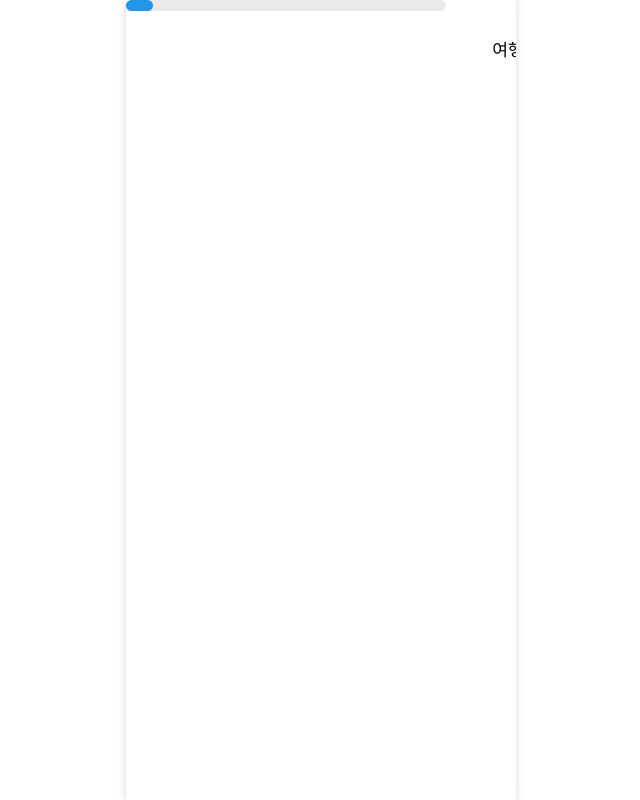
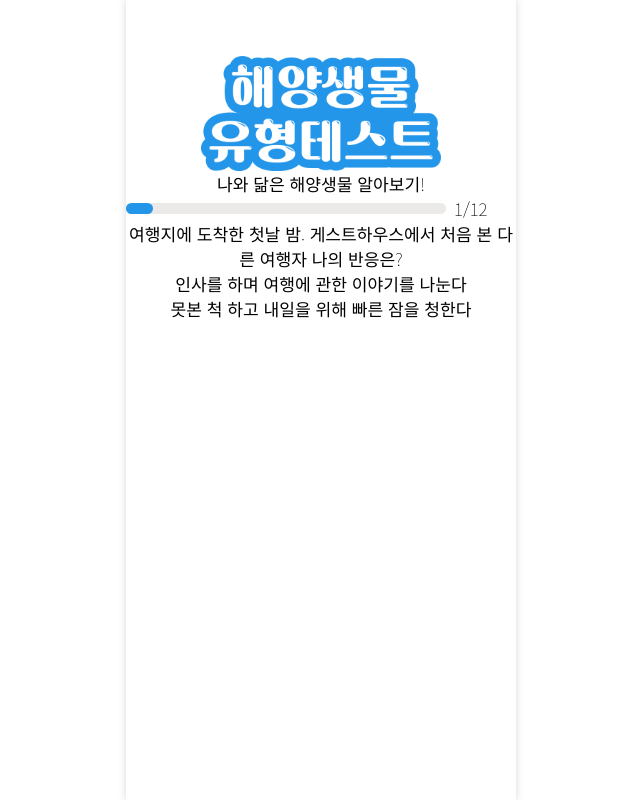
Before and after one commit to youngjun0427/SIDE-PROJECT, a React (Create React App) app in the folder my-app/: page /options in a window 1280 px wide. Shown: the whole page, without its empty margins (319-959 px from the left). Built offline with nearby package versions, Linux system fonts and the light colour scheme; a web font is replaced by a local one.

Commit message:
docs: creatRoot 설정 추가 및 Options 스타일드 컴포넌트 수정 "

```diff
--- a/my-app/src/App.css
+++ b/my-app/src/App.css
@@ -1,4 +1,4 @@
-.App {
+/* .App {
   text-align: center;
 }
 
@@ -35,4 +35,4 @@
   to {
     transform: rotate(360deg);
   }
-}
+} */
--- a/my-app/src/App.jsx
+++ b/my-app/src/App.jsx
@@ -1,54 +1,26 @@
-import { BrowserRouter, Route, Routes } from 'react-router-dom';
-import styled from 'styled-components';
+import { Route, Routes } from 'react-router-dom';
 import GlobalStyle from './styles/GlobalStyle';
 
 import Home from './components/Home/Home';
 import Options from './components/Options/Options';
 import Result from './components/Result/Result';
 import NotFound from './components/NotFound';
+import MainLayout from './components/styles/MainLayout';
 
-function App() {
+const App = () => {
   return (
     <>
-      <BrowserRouter>
-        <GlobalStyle />
-        <FrameMain>
-          <ScreenContainer>
-            <ScreenPage>
-              <Routes>
-                <Route path="/" element={<Home />} />
-                <Route path="/options" element={<Options />} />
-                <Route path="/result/:mbtiName" element={<Result />} />
-                <Route path="/*" element={<NotFound />} />
-              </Routes>
-            </ScreenPage>
-          </ScreenContainer>
-        </FrameMain>
-      </BrowserRouter>
+      <GlobalStyle />
+      <MainLayout>
+        <Routes>
+          <Route path='/' element={<Home />} />
+          <Route path='/options' element={<Options />} />
+          <Route path='/result/:mbtiName' element={<Result />} />
+          <Route path='/*' element={<NotFound />} />
+        </Routes>
+      </MainLayout>
     </>
   );
-}
+};
 
 export default App;
-
-const FrameMain = styled.main`
-  position: relative;
-  max-width: 390px;
-  margin: 0 auto;
-  /* background-color: var(--main-bg-color); */
-  box-shadow: rgb(0 0 0 / 16%) 0px 0px 8px;
-  overflow: hidden;
-  word-break: break-all;
-`;
-
-const ScreenContainer = styled.div`
-  display: flex;
-  height: 100vh;
-  flex-direction: column;
-`;
-
-const ScreenPage = styled.div`
-  position: relative;
-  flex: 1 1 0%;
-  overflow-y: auto;
-`;
--- a/my-app/src/components/Options/Options.jsx
+++ b/my-app/src/components/Options/Options.jsx
@@ -9,7 +9,7 @@ const Options = () => {
   const [num, setNum] = useState(0);
   const [currentSlide, setCurrentSlide] = useState(1);
   const slideRef = createRef(null);
-  const TOTAL_SLIDES = 12;
+
   const Navigate = useNavigate();
   const [mbti, setMbti] = useState([]);
   const [value, setValue] = useState(1);
@@ -51,6 +51,8 @@ const Options = () => {
     }, 3000);
   };
 
+  const TOTAL_SLIDES = 12;
+
   useEffect(() => {
     currentSlide > TOTAL_SLIDES && mbtiChecker();
     // eslint-disable-next-line react-hooks/exhaustive-deps
@@ -62,13 +64,18 @@ const Options = () => {
 
   return (
     <>
-      <OptionsSection>
+      <OptionsSection id='root'>
         {!loading && (
           <>
-            <OptionsBox ref={slideRef}>
+            <OptionsSlider ref={slideRef} TOTAL_SLIDES={12}>
               {Questions.map((item) => {
                 return (
                   <OptionsContent key={item.id}>
+                    <LogoBox>
+                      <img src='img/test-logo.png' alt='로고이미지' />
+                      <h1>나와 닮은 해양생물 알아보기!</h1>
+                    </LogoBox>
+                    <ProgressBox>
                       <ProgressBar>
                         <Progressgauge value={value} />
                       </ProgressBar>
@@ -76,6 +83,7 @@ const Options = () => {
                         <span>{currentSlide}</span>
                         <span>/{TOTAL_SLIDES}</span>
                       </TotalSlides>
+                    </ProgressBox>
                     <Question>{item.question}</Question>
                     <ButtonBox>
                       <button
@@ -98,7 +106,7 @@ const Options = () => {
                   </OptionsContent>
                 );
               })}
-            </OptionsBox>
+            </OptionsSlider>
           </>
         )}
         {loading && (
@@ -115,18 +123,35 @@ const Options = () => {
 export default Options;
 
 const OptionsSection = styled.section`
+  display: flex;
+  align-items: center;
   max-width: 100%;
   overflow-x: hidden;
   overflow-y: auto;
 `;
 
-const OptionsBox = styled.div`
-  width: 1200vw;
+const OptionsSlider = styled.div`
+  /* width: calc(100vw * ${(props) => props.TOTAL_SLIDES}); */
   display: flex;
+  position: relative;
+  width: 100%;
+  transition: transform 0.5s ease;
 `;
 
 const OptionsContent = styled.div`
+  float: left;
   width: 100vw;
+  max-width: 390px;
+`;
+
+const LogoBox = styled.div`
+  flex-direction: column;
+
+  & img {
+    width: 240px;
+    height: 115px;
+    margin: 56px 75px 0;
+  }
 `;
 
 const ProgressBar = styled.div`
@@ -148,7 +173,7 @@ const ButtonBox = styled.div`
 
 const TotalSlides = styled.div``;
 
-const Question = styled.h1``;
+const Question = styled.span``;
 
 const Progressgauge = styled.div`
   width: ${({ value }) => `${(100 / 12) * value}%`};
@@ -156,3 +181,9 @@ const Progressgauge = styled.div`
   border-radius: 10px;
   background-color: #2496ea;
 `;
+
+const ProgressBox = styled.div`
+  display: flex;
+  align-items: center;
+  gap: 8px;
+`;
--- /dev/null
+++ b/my-app/src/components/styles/MainLayout.jsx
@@ -0,0 +1,28 @@
+import React from 'react';
+import styled from 'styled-components';
+
+const MainLayout = ({ children }) => {
+  return (
+    <MainContainer>
+      <ScreenContainer>{children}</ScreenContainer>
+    </MainContainer>
+  );
+};
+
+export default MainLayout;
+
+const MainContainer = styled.div`
+  position: relative;
+  max-width: 390px;
+  height: 100%;
+  min-height: 100vh;
+  margin: 0 auto;
+  background-color: #ffffff;
+  box-shadow: rgb(0 0 0 / 16%) 0px 0px 8px;
+`;
+
+const ScreenContainer = styled.div`
+  display: flex;
+  min-height: 100%;
+  flex-direction: column;
+`;
--- a/my-app/src/index.js
+++ b/my-app/src/index.js
@@ -1,16 +1,11 @@
 import React from 'react';
 import ReactDOM from 'react-dom/client';
-import './index.css';
+import { BrowserRouter } from 'react-router-dom';
 import App from './App';
-// import reportWebVitals from './reportWebVitals';
 
 const root = ReactDOM.createRoot(document.getElementById('root'));
 root.render(
-  <App />,
-  // document.getElementById('root'),
+  <BrowserRouter basename={process.env.PUBLIC_URL}>
+    <App />
+  </BrowserRouter>,
 );
-
-// If you want to start measuring performance in your app, pass a function
-// to log results (for example: reportWebVitals(console.log))
-// or send to an analytics endpoint. Learn more: https://bit.ly/CRA-vitals
-// reportWebVitals();
--- a/my-app/src/styles/GlobalStyle.jsx
+++ b/my-app/src/styles/GlobalStyle.jsx
@@ -87,7 +87,9 @@ const GlobalStyle = createGlobalStyle`
   label,
   input,
   button {
-    border: none;
+    cursor: pointer;
+    outline: none;
+    border-radius: 3px;
   }
   select,
   img {
--- a/my-app/src/styles/global.css
+++ b/my-app/src/styles/global.css
@@ -1,4 +1,3 @@
 :root {
-  --bg-color: #f5f5f5;
-  /* 임시 */
+  width: 390px;
 }
```
Lines whose indentation alone changed are shown as unchanged.
